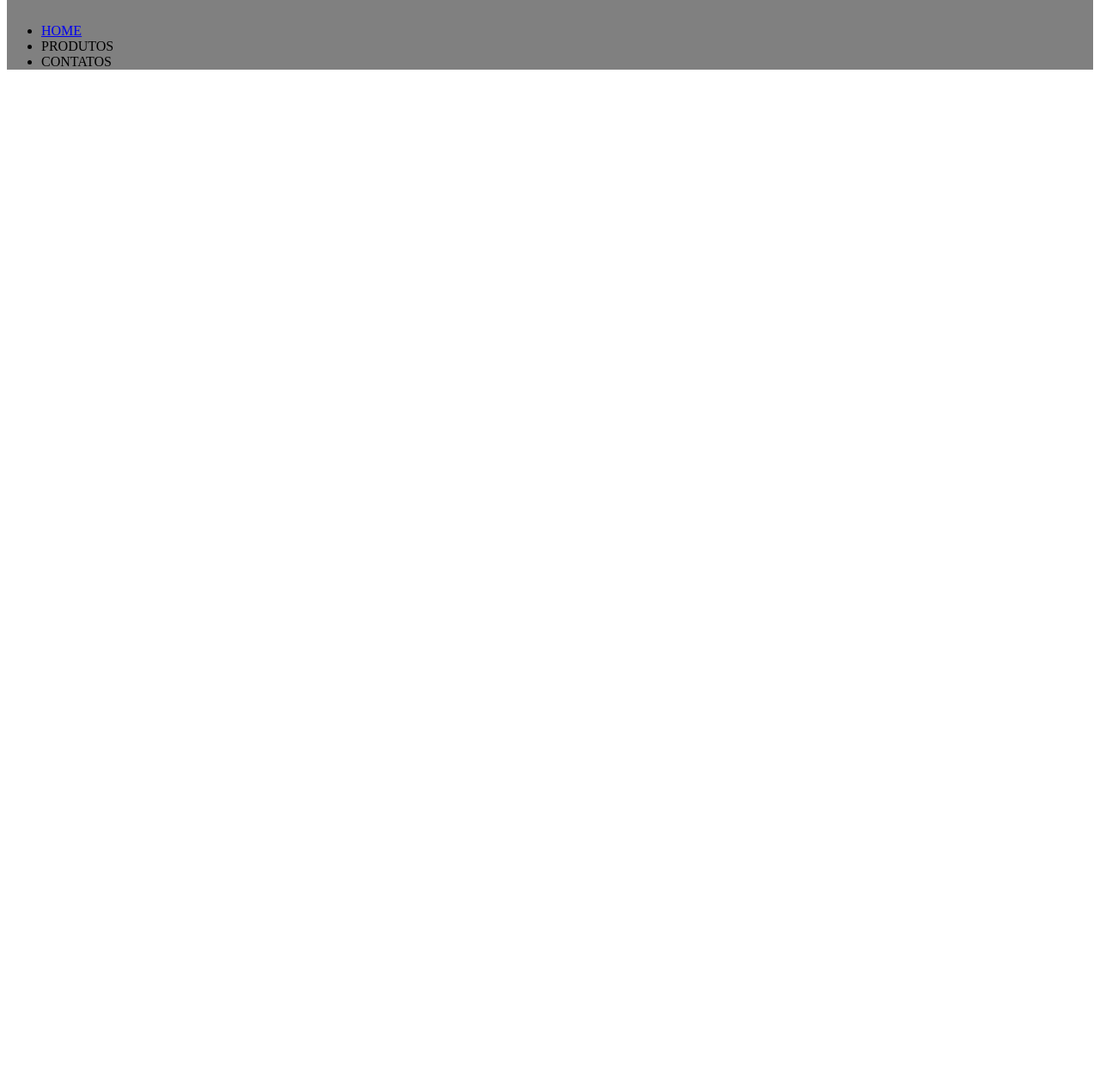
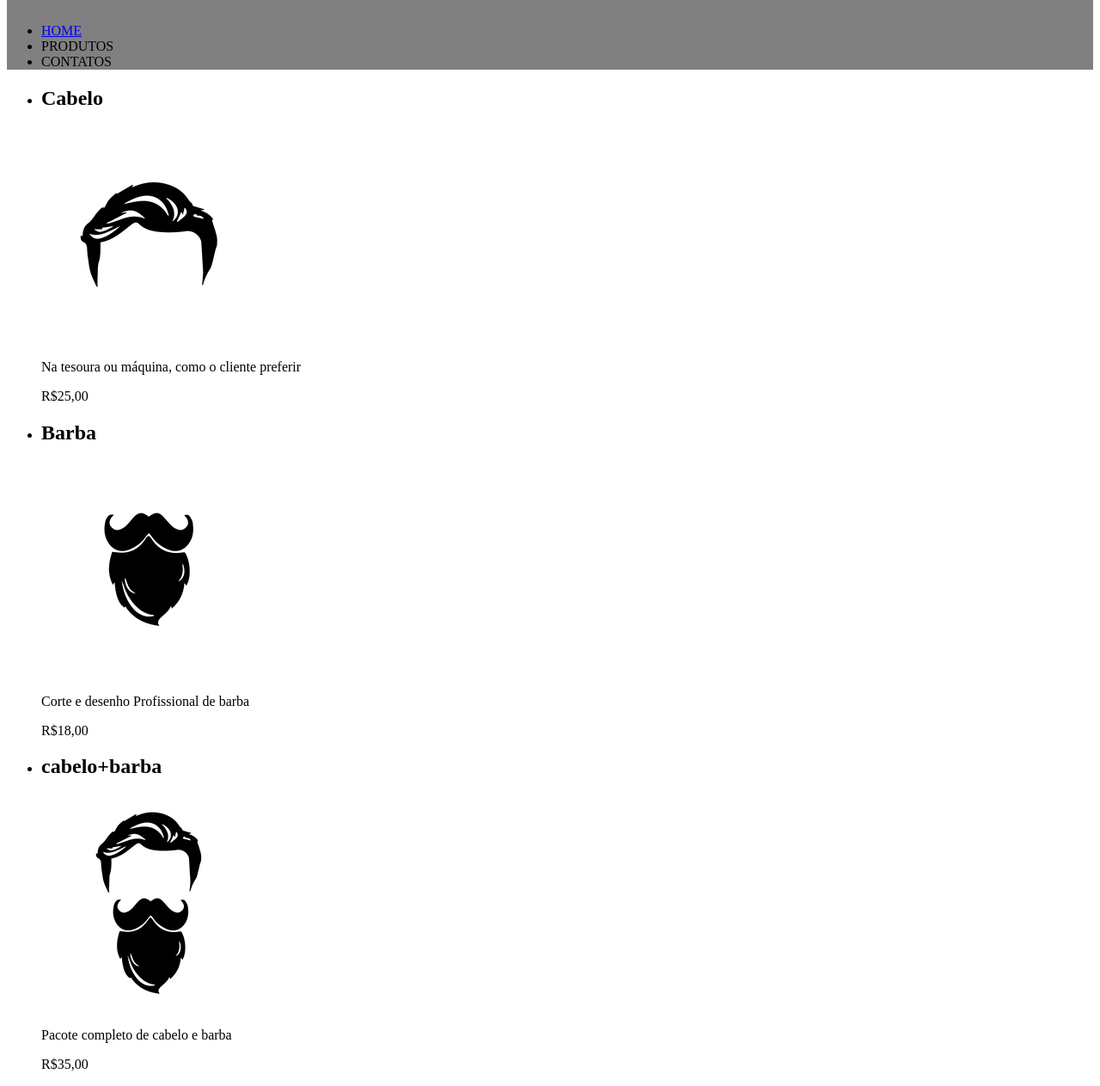
Before and after one commit to cassssssssssssssssssiiiiiuuuuuuu/Aarbearia-Alura-Gustavo, a plain HTML site: page index.html in a window 1280 px wide. Shown: the part 274-1537 px from the top of the page at 86% size. Before the commit the page ends 800 px from the top, so only its background shows below. Drawn offline with Linux system fonts and the light colour scheme.

Commit message:
Update index.html

```diff
--- a/index.html
+++ b/index.html
@@ -10,21 +10,60 @@
  <body>
 
 <header class="cabeçalho">
-<h1><img src="logo.png" alt="" srcset=""></h1>
 
-<nav></nav>
-
-<ul>
-
-<li><a href="https://juuhbarros.github.io/barbearia-aluraJulia/">HOME</a></li>
-<li><a>PRODUTOS</a></li>
-<li><a> CONTATOS</a></li>
+    <div>
 
 
-</ul>
+        <h1><img src="logo.png" alt="" srcset=""></h1>
+
+        <nav>
+        <ul>
+
+        <li><a href="https://cassssssssssssssssssiiiiiuuuuuuu.github.io/Aarbearia-Alura-Gustavo/">HOME</a></li>
+        <li><a herf="">PRODUTOS</a></li>
+        <li><a herf="">CONTATOS</a></li>
+        </ul>
+    </nav>
+
+</div>
+
 
 </header>
 
+<main>
+
+    <ul class="PRODUTOS">
+    <li>
+
+        <h2>Cabelo</h2>
+        <img src="cabelo.jpg" alt="">
+        <p>Na tesoura ou máquina, como o cliente preferir</p>
+        <p>R$25,00</p>
+
+    </li>
+
+    <li>
+
+        <h2>Barba</h2>
+        <img src="barba.jpg" alt="">
+        <p>Corte e desenho Profissional de barba</p>
+        <p>R$18,00</p>
+
+    </li>
+
+    <li>
+
+         <h2>cabelo+barba</h2>
+         <img src="cabelo+barba.jpg" alt="">
+         <p>Pacote completo de cabelo e barba</p>
+         <p>R$35,00</p>
+
+     </li>
+
+    </ul>
+
+</main>
 
  </body>
+
  </html>
```
